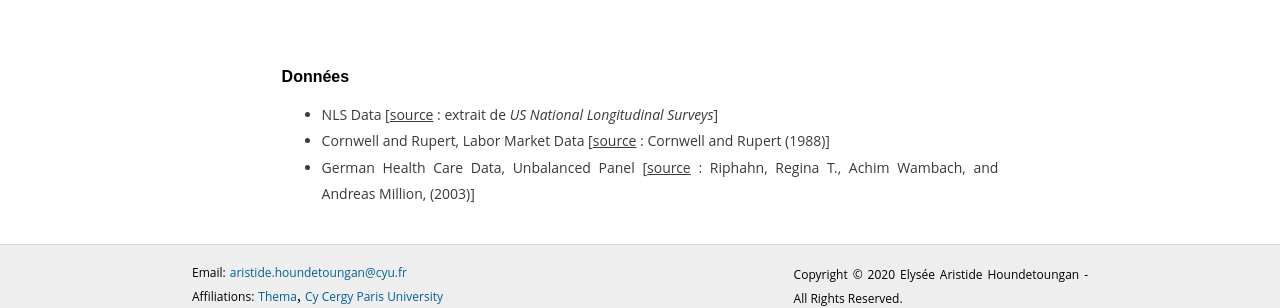
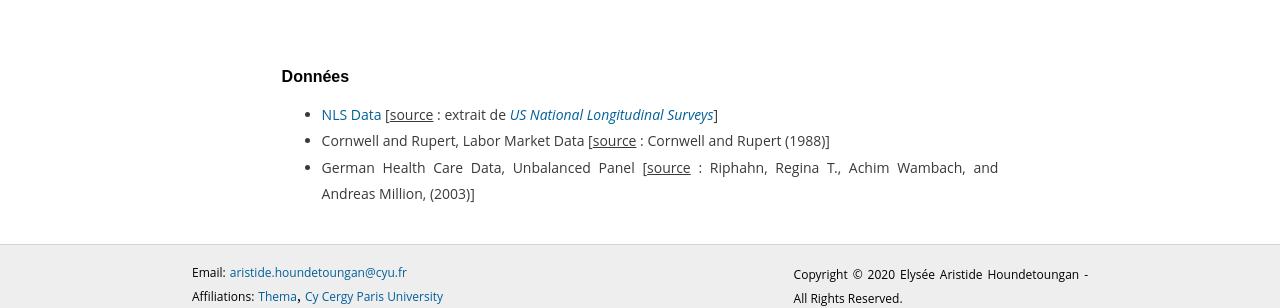
Before and after one commit to ahoundetoungan/ahoundetoungan.github.io, a Jekyll site: the page built from teaching/panel-iv.html, in a window 1280 px wide. Shown: the part 826-1134 px from the top of the page. Built offline with Jekyll 4.4.1, drawn with Linux system fonts in a browser that asks for light colours.

Commit message:
teaching

```diff
--- a/teaching/panel-iv.html
+++ b/teaching/panel-iv.html
@@ -56,7 +56,7 @@ $(document).ready(function() {
     <br/>
     <h2>Données</h2>
     <ul>
-      <li>  <a href="/files/teaching/panel-iv/NLSData.RDS" class="disabled">NLS Data</a> [<u>source</u> : extrait de <a href="https://nlsinfo.org/" target="_blank" class="disabled"><i>US National Longitudinal Surveys</i></a>]
+      <li>  <a href="/files/teaching/panel-iv/NLSData.RDS" class="abled">NLS Data</a> [<u>source</u> : extrait de <a href="https://nlsinfo.org/" target="_blank" class="abled"><i>US National Longitudinal Surveys</i></a>]
       <li>  <a href="/files/teaching/panel-iv/WAGES.csv" class="disabled">Cornwell and Rupert, Labor Market Data</a> [<u>source</u> : Cornwell and Rupert (1988)]
       <li>  <a href="/files/teaching/panel-iv/rwm.RDS" class="disabled">German Health Care Data, Unbalanced Panel</a> [<u>source</u> : Riphahn, Regina T., Achim Wambach, and Andreas Million, (2003)]
       </li>
```
